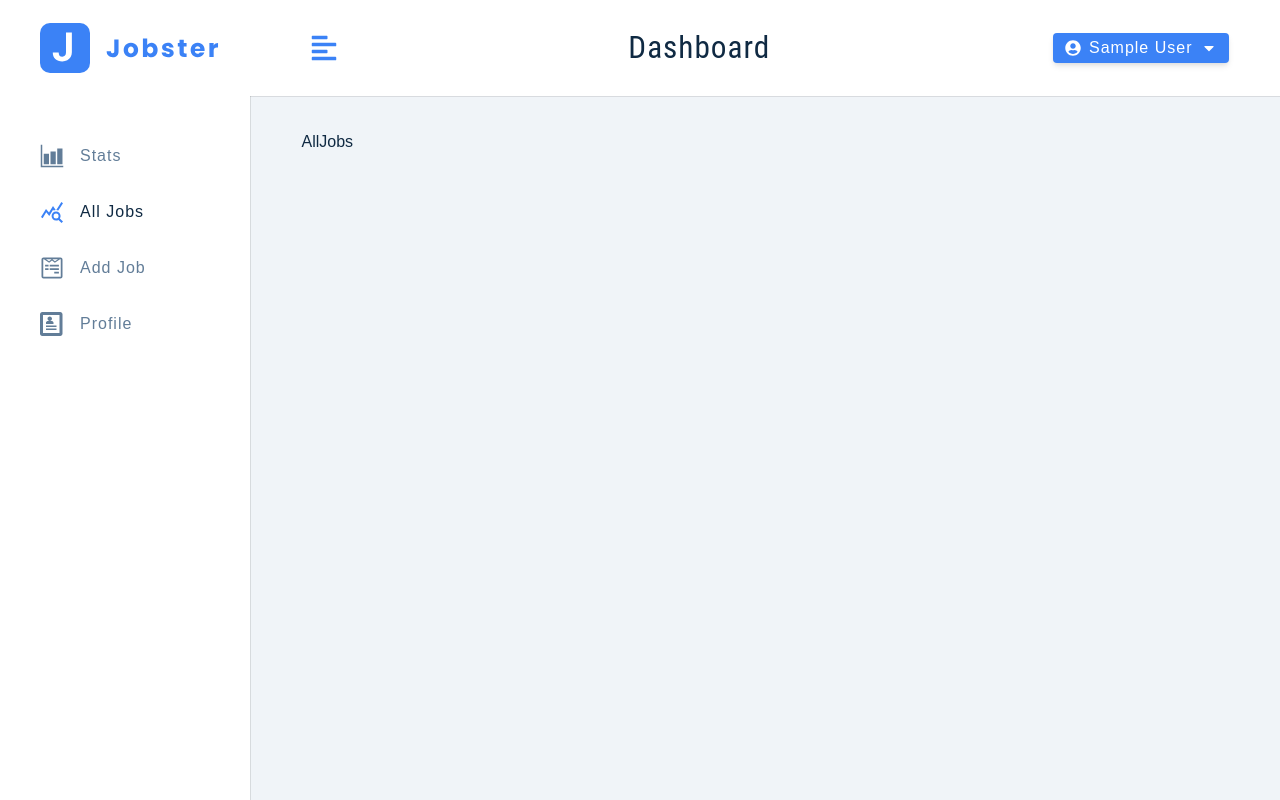
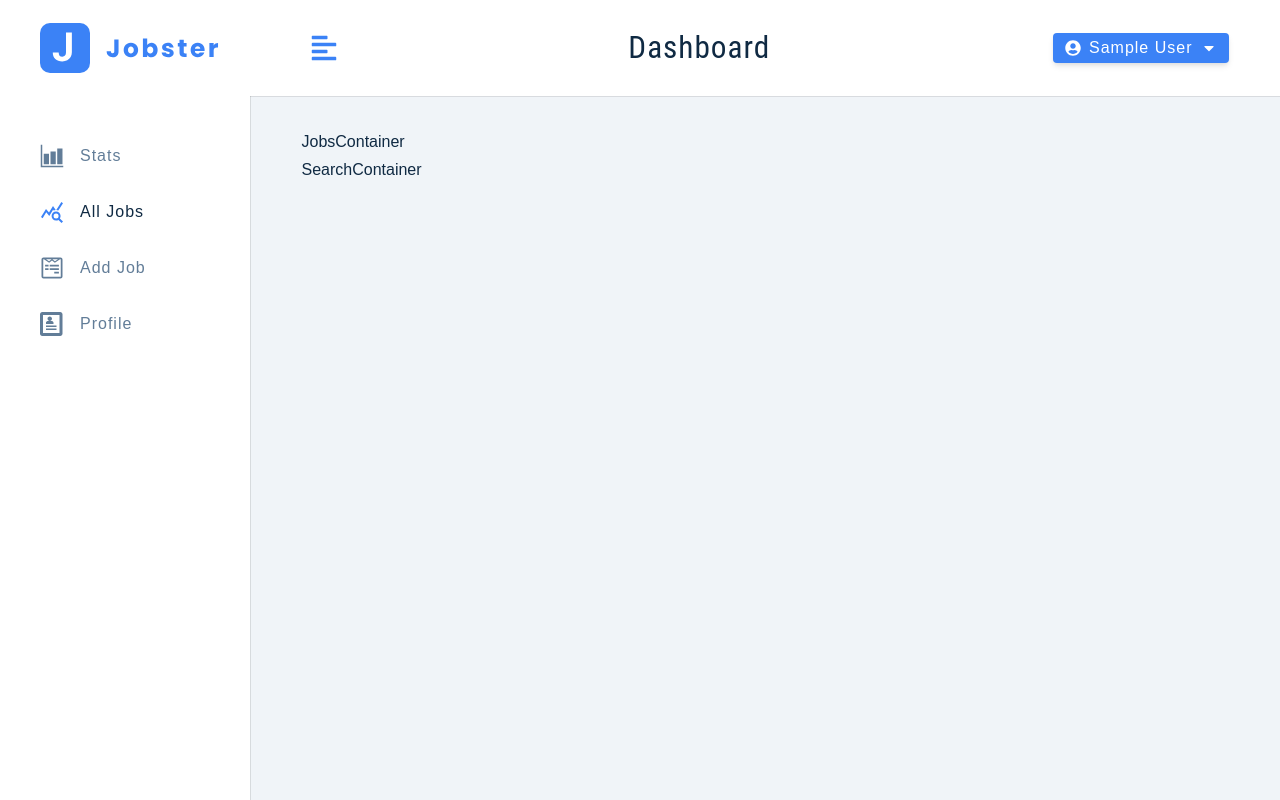
Before and after one commit to MrDBStig/jobster, a React (Create React App) app: page /all-jobs in a window 1280 px wide. Built offline with nearby package versions, Linux system fonts and the light colour scheme; sample sign-in values are in the browser's storage.

Commit message:
Create general structure for allJobs page

```diff
--- /dev/null
+++ b/src/components/Job.js
@@ -0,0 +1,7 @@
+import React from "react";
+
+const Job = () => {
+  return <div>Job</div>;
+};
+
+export default Job;
--- /dev/null
+++ b/src/components/JobsContainer.js
@@ -0,0 +1,7 @@
+import Job from "./Job";
+
+const JobsContainer = () => {
+  return <div>JobsContainer</div>;
+};
+
+export default JobsContainer;
--- /dev/null
+++ b/src/components/SearchContainer.js
@@ -0,0 +1,7 @@
+import React from "react";
+
+const SearchContainer = () => {
+  return <div>SearchContainer</div>;
+};
+
+export default SearchContainer;
--- a/src/components/index.js
+++ b/src/components/index.js
@@ -4,5 +4,16 @@ import Navbar from "./Navbar";
 import BigSidebar from "./BigSidebar";
 import SmallSidebar from "./SmallSidebar";
 import FormRowSelect from "./FormRowSelect";
+import JobsContainer from "./JobsContainer";
+import SearchContainer from "./SearchContainer";
 
-export { Logo, FormRow, Navbar, BigSidebar, SmallSidebar, FormRowSelect };
+export {
+  Logo,
+  FormRow,
+  Navbar,
+  BigSidebar,
+  SmallSidebar,
+  FormRowSelect,
+  JobsContainer,
+  SearchContainer,
+};
--- a/src/pages/dashboard/AllJobs.js
+++ b/src/pages/dashboard/AllJobs.js
@@ -1,7 +1,12 @@
-import React from "react";
+import { JobsContainer, SearchContainer } from "../../components";
 
 const AllJobs = () => {
-  return <div>AllJobs</div>;
+  return (
+    <>
+      <JobsContainer />
+      <SearchContainer />
+    </>
+  );
 };
 
 export default AllJobs;
```
